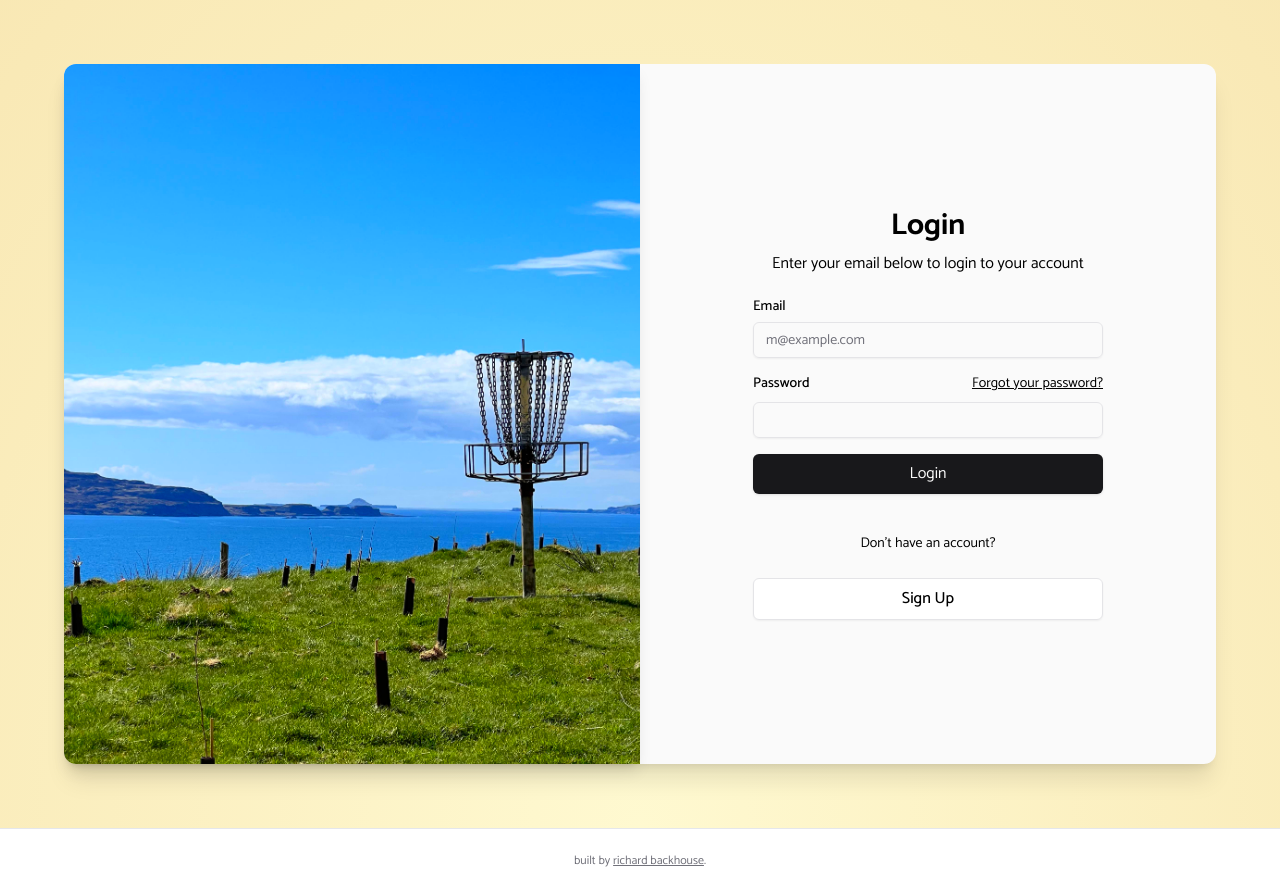
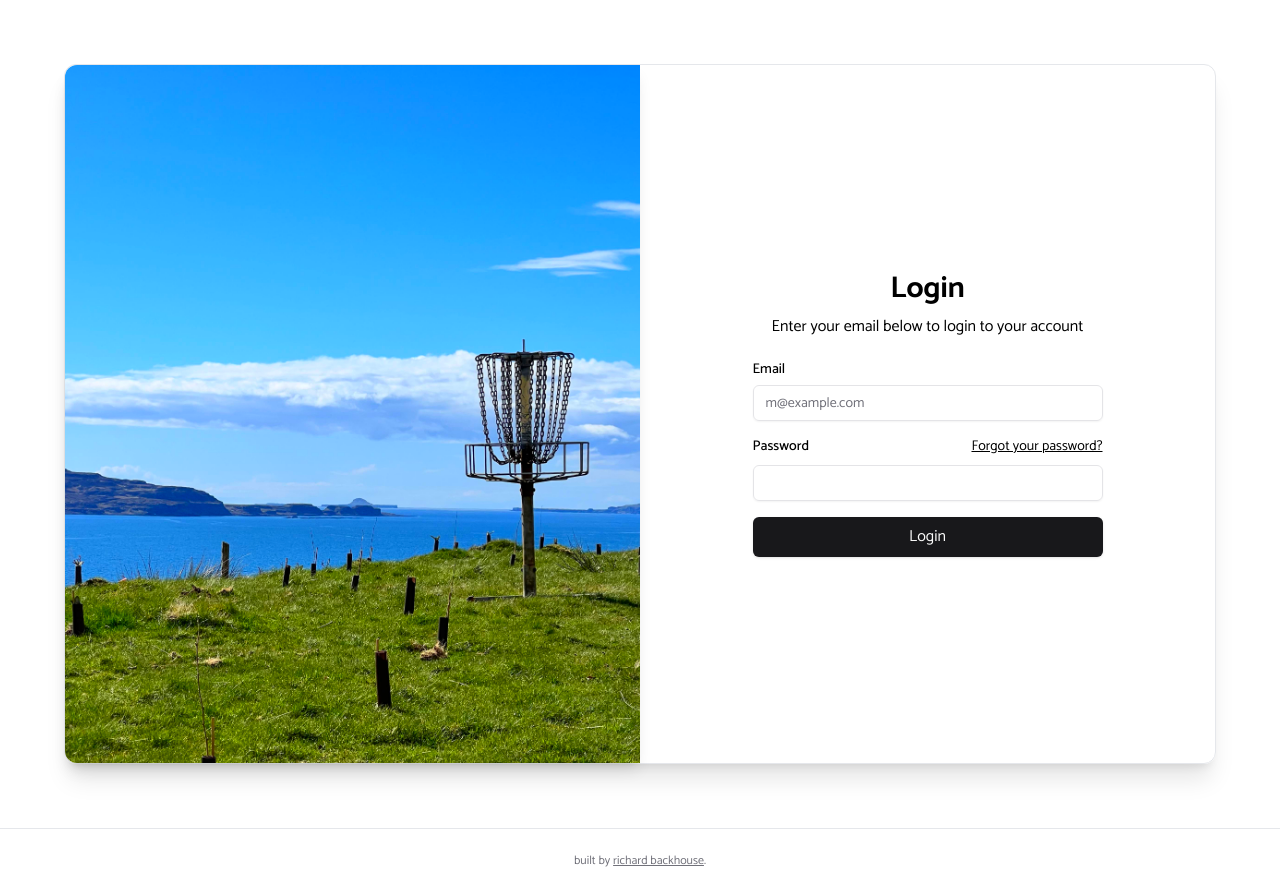
Before and after one commit to rich-back-dg/quaich-tour-leaderboard, a Next.js app: page /login in a window 1280 px wide. Built offline with nearby package versions, Linux system fonts and the light colour scheme.

Commit message:
🚚 change successful TD login redirect to /tddashboard

```diff
--- a/app/login/page.tsx
+++ b/app/login/page.tsx
@@ -30,19 +30,20 @@ export default function LoginPage({
       return redirect("/login?message=Could not authenticate user");
     }
 
-    return redirect("/");
+    return redirect("/tddashboard");
   };
 
   return (
-    <div className="p-16 bg-[radial-gradient(ellipse_at_bottom,_var(--tw-gradient-stops))] from-yellow-200/40 to-yellow-500/30 min-h-screen flex">
-      <div className="w-full lg:grid lg:min-h-[500px] lg:grid-cols-2 xl:min-h-[700px] rounded-xl shadow-xl bg-zinc-50 ">
+    <div className="p-16 min-h-screen flex">
+      <div className="w-full lg:grid lg:min-h-[500px] lg:grid-cols-2 xl:min-h-[700px] rounded-xl shadow-xl border">
         <div className="hidden lg:block ">
           <Image
             src="/farewell-fanmore.jpeg"
-            alt="Image"
+            alt="Fanmore Isle of Mull"
             width="1920"
             height="1080"
             className="h-full w-full object-[75%] object-cover dark:brightness-[0.2] dark:grayscale saturate-150 shadow-lg rounded-tl-xl rounded-bl-xl"
+            priority
           />
         </div>
 
@@ -95,10 +96,10 @@ export default function LoginPage({
                 </Alert>
               )}
             </form>
-            <div className="mt-4 text-center text-sm">
+            {/* <div className="mt-4 text-center text-sm">
               Don&apos;t have an account?
             </div>
-            <SignupDialog />
+            <SignupDialog /> */}
           </div>
         </div>
       </div>
```
